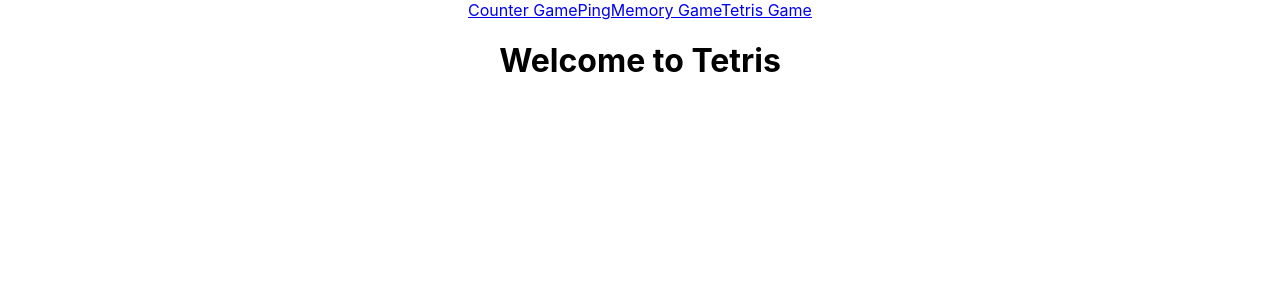
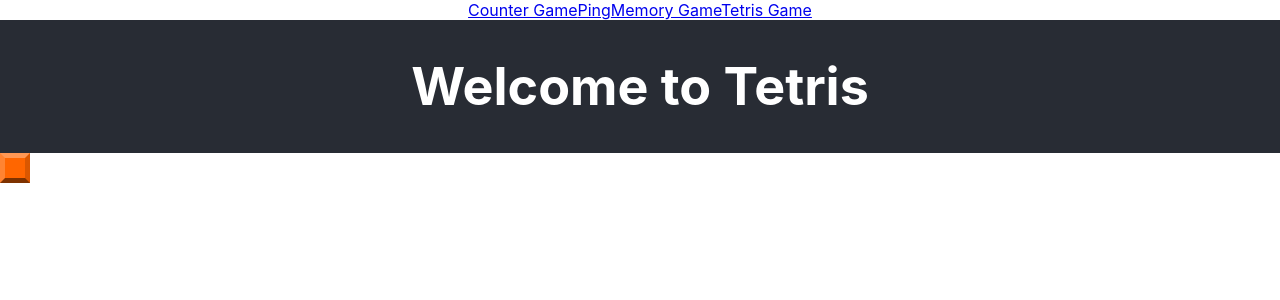
Before and after one commit to DigitalCraftsStudents/dev-arcade, a React (Create React App) app in the folder client/: page /tetris in a window 1280 px wide. Shown: the top 300 px of the page. Built offline with nearby package versions, Linux system fonts and the light colour scheme.

Commit message:
Added a grid square and colors

```diff
--- /dev/null
+++ b/client/src/games/tetris/css/tetris.css
@@ -0,0 +1,89 @@
+.App-header {
+  background-color: #282c34;
+  min-height: 10vh;
+
+  display: flex;
+  flex-direction: column;
+  align-items: center;
+  justify-content: center;
+  font-size: calc(10px + 2vmin);
+  color: white;
+}
+
+:root {
+  --bg-color: rgba(150, 150, 150, 1);
+
+  /* Border Colors are all transparent colors. These will tint or shade the background color of the square. */
+  --border-left-color: rgba(255, 255, 255, 0.20);
+  --border-top-color: rgba(255, 255, 255, 0.33);
+  --border-right-color: rgba(0, 0, 0, 0.15);
+  --border-bottom-color: rgba(0, 0, 0, 0.5);
+
+  /* Square Colors:  background colors for the squares.*/
+  --color-0: #eaeaea;
+  --color-1: #ff6600;
+  --color-2: #eec900;
+  --color-3: #0000ff;
+  --color-4: #cc00ff;
+  --color-5: #00ff00;
+  --color-6: #66ccff;
+  --color-7: #ff0000;
+
+  /* Button Colors */
+  --button-color-t: rgba(200, 200, 200, 1);
+  --button-color-r: rgba(150, 150, 150, 1);
+  --button-color-b: rgba(120, 120, 120, 1);
+  --button-color-l: rgba(222, 222, 222, 1);
+
+  /* Numbers define values that will be used throughout the CSS.
+  --tile-size: 20px for example will set size of the grid squares. */
+  --cols: 10;
+  --rows: 18;
+  --tile-size: 20px;
+  --border-width: 5px;
+}
+
+/* Colors */
+.color-0 {
+  background-color: var(--color-0);
+}
+
+.color-1 {
+  background-color: var(--color-1);
+}
+
+.color-2 {
+  background-color: var(--color-2);
+}
+
+.color-3 {
+  background-color: var(--color-3);
+}
+
+.color-4 {
+  background-color: var(--color-4);
+}
+
+.color-5 {
+  background-color: var(--color-5);
+}
+
+.color-6 {
+  background-color: var(--color-6);
+}
+
+.color-7 {
+  background-color: var(--color-7);
+}
+
+/* Grid Square */
+.grid-square {
+  border-style: solid;
+  width: var(--tile-size);
+  height: var(--tile-size);
+  border-width: var(--border-width);
+  border-left-color: var(--border-left-color);
+  border-top-color: var(--border-top-color);
+  border-right-color: var(--border-right-color);
+  border-bottom-color: var(--border-bottom-color);
+}
--- a/client/src/games/tetris/tetris.js
+++ b/client/src/games/tetris/tetris.js
@@ -2,10 +2,17 @@
 import { Provider } from 'react-redux';
 import { store } from './store';
 
+import GridSquare from './components/GridSquare.js';
+
+import './css/tetris.css'
+
 const Tetris = (props) => (
 
-    <div>
-      <h1>Welcome to Tetris</h1>
+    <div className="App">
+      <header className="App-header">
+        <h1>Welcome to Tetris</h1>
+      </header>
+      <GridSquare color="1" />
     </div>
 
 );
```
Also changed, not shown: 1 other file (tests, documents, lock files or other folders).
